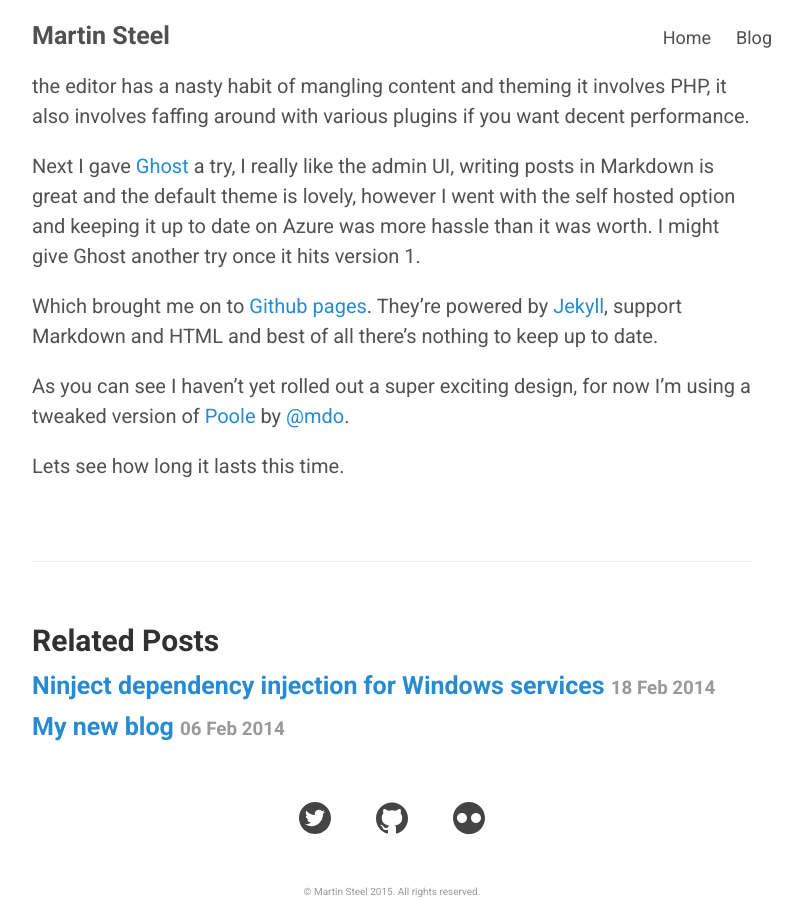
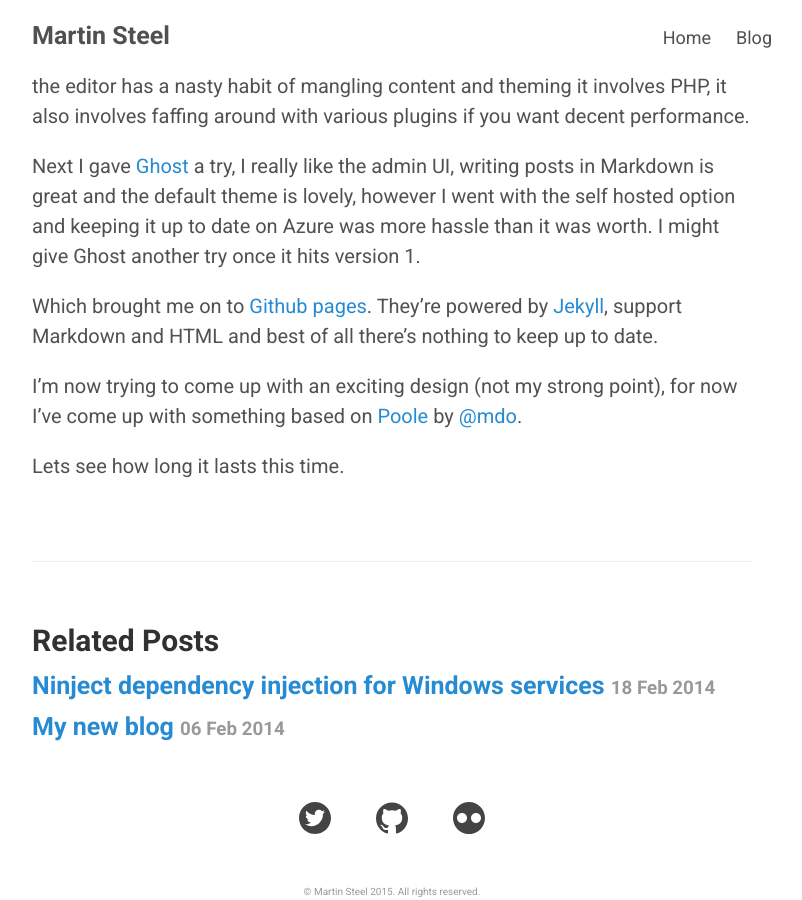
Before and after one commit to martinsteel/martinsteel.github.io, a Jekyll site: the page built from _posts/2015-03-24-now-powered-by-jekyll.md, in a window 1280 px wide and 900 px high, scrolled down 189 px. Shown: the whole window, without its empty margins (248-1050 px from the left). Built offline with Jekyll 4.4.1, drawn with Linux system fonts in a browser that asks for light colours; Markdown is read by kramdown in place of the engine named in the settings.

Commit message:
Copy tweaks

```diff
--- a/_posts/2015-03-24-now-powered-by-jekyll.md
+++ b/_posts/2015-03-24-now-powered-by-jekyll.md
@@ -8,6 +8,6 @@
 
 Which brought me on to [Github pages](https://pages.github.com/). They're powered by [Jekyll](http://jekyllrb.com/), support Markdown and HTML and best of all there's nothing to keep up to date.
 
-As you can see I haven't yet rolled out a super exciting design, for now I'm using a tweaked version of [Poole](http://getpoole.com) by [@mdo](https://twitter.com/mdo).
+I'm now trying to come up with an exciting design (not my strong point), for now I've come up with something based on [Poole](http://getpoole.com) by [@mdo](https://twitter.com/mdo).
 
 Lets see how long it lasts this time.
```
